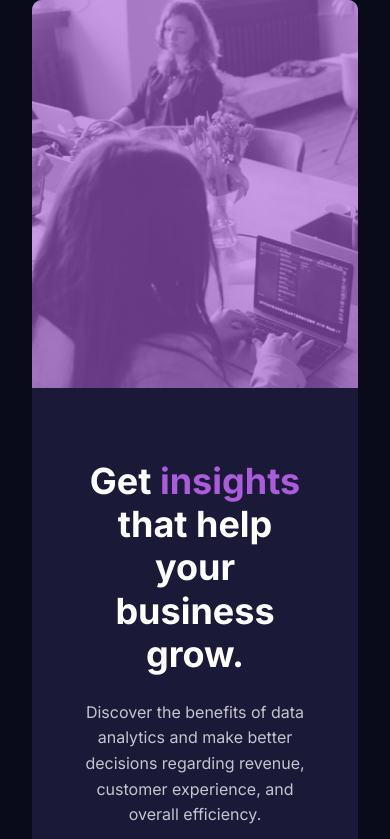
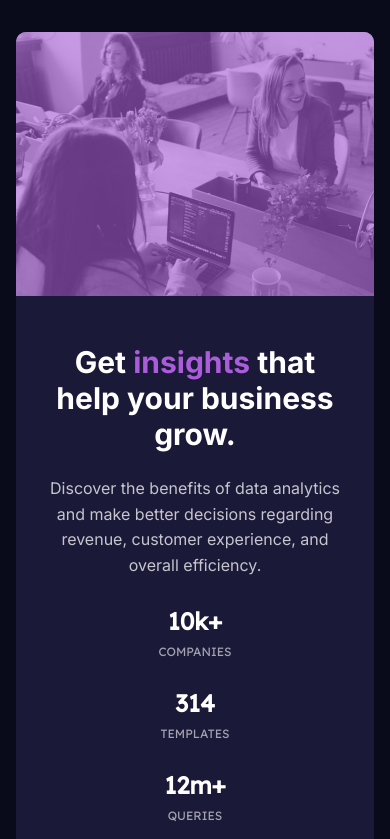
Before and after one commit to mjamecny/stats-preview-card, a plain HTML site: page index.html in a window 390 px wide. Shown: the top 839 px of the page. Drawn offline with Linux system fonts and the light colour scheme.

Commit message:
edit styles for mobile screen

```diff
--- a/css/styles.css
+++ b/css/styles.css
@@ -99,6 +99,10 @@ body {
 }
 
 @media (max-width: 34em) {
+  .container {
+    padding: 3.2rem 1.6rem;
+  }
+
   .preview-card {
     grid-template-columns: 1fr;
     grid-template-rows: 1fr 2fr;
@@ -120,10 +124,11 @@ body {
 
   .preview-card__content-box {
     grid-row: 2/-1;
-    padding: 4.8rem 4.8rem;
+    padding: 2.4rem 3.2rem;
   }
 
   .preview-card__title {
+    font-size: 3rem;
     text-align: center;
   }
 
@@ -132,7 +137,7 @@ body {
   }
 
   .preview-card__stats {
-    margin-top: 4.8rem;
+    margin-top: 2.4rem;
     flex-direction: column;
     align-items: center;
     gap: 2.4rem;
@@ -140,5 +145,14 @@ body {
 
   .preview-card__stat {
     align-items: center;
+    gap: 0.4rem;
+  }
+
+  .preview-card__number {
+    font-size: 2.4rem;
+  }
+
+  .preview-card__description {
+    font-size: 1.2rem;
   }
 }
```
